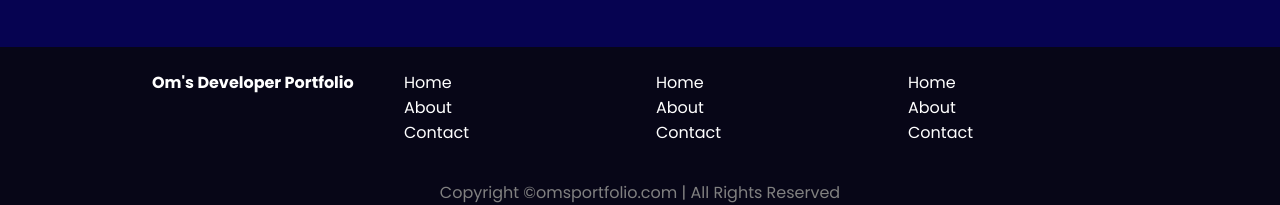
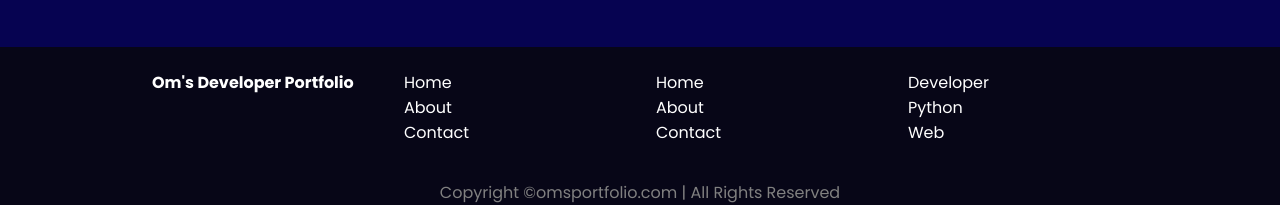
Before and after one commit to Ompcode01/portfolia_om, a plain HTML site: page index.html in a window 1280 px wide. Shown: the part 1488-1693 px from the top of the page. Drawn offline with nearby package versions, Linux system fonts and the light colour scheme.

Commit message:
Update index.html

```diff
--- a/index.html
+++ b/index.html
@@ -96,9 +96,9 @@
             </div>
             <div class="footer-fourth">
                 <ul>
-                    <li>Home</li>
-                    <li>About</li>
-                    <li>Contact</li>
+                    <li>Developer</li>
+                    <li>Python</li>
+                    <li>Web</li>
                 </ul>
             </div>
         </div>
```
